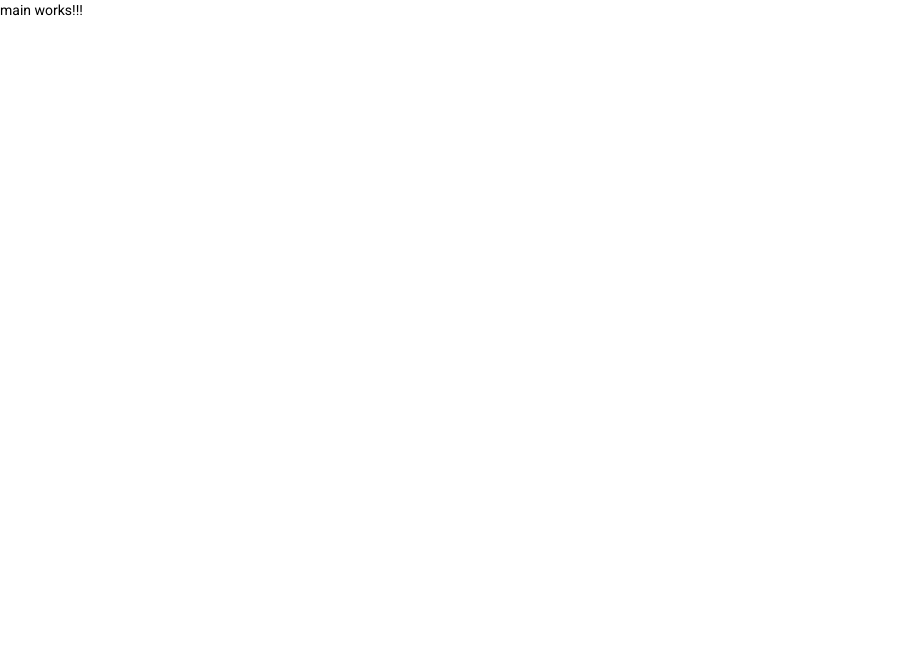
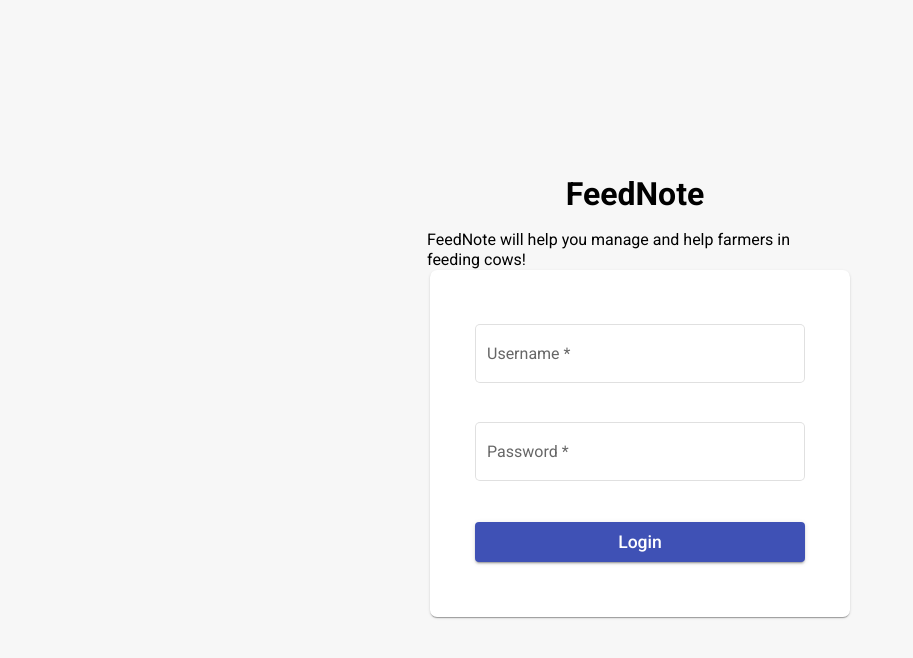
Before and after one commit to huytrandev/feednote, an Angular app: page /login in a window 1280 px wide. Before the commit this address led to /. Shown: the top 658 px of the page, without its empty margins (0-913 px from the left). Built offline with nearby package versions, Linux system fonts and the light colour scheme.

Commit message:
completed login page

```diff
--- a/package.json
+++ b/package.json
@@ -15,6 +15,7 @@
     "@angular/common": "~12.1.1",
     "@angular/compiler": "~12.1.1",
     "@angular/core": "~12.1.1",
+    "@angular/flex-layout": "^12.0.0-beta.34",
     "@angular/forms": "~12.1.1",
     "@angular/material": "~12.2.2",
     "@angular/platform-browser": "~12.1.1",
--- a/src/app/app.component.html
+++ b/src/app/app.component.html
@@ -1,2 +1,2 @@
-<p>main works!!!</p>
+
 <router-outlet></router-outlet>
--- /dev/null
+++ b/src/app/login/login.component.html
@@ -0,0 +1,45 @@
+<div
+  class="login-wrapper"
+  fxLayout="row wrap"
+  fxLayout.lt-md="column"
+  fxLayoutAlign="center center"
+  fxLayoutGap="10"
+>
+  <div
+    fxFlex="50%"
+    fxLayout="column"
+    fxLayoutAlign="center center"
+    class="left"
+  >
+    <div class="logo-brand">
+      <span>FeedNote</span>
+    </div>
+    <div class="describe">
+      FeedNote will help you manage and help farmers in feeding cows!
+    </div>
+  </div>
+  <div fxFlex="50%" class="right" fxLayoutAlign="center center">
+    <mat-card class="box">
+      <form class="login-form" [formGroup]="loginForm" (ngSubmit)="submit()" >
+        <mat-form-field class="login-full-width" appearance="outline">
+          <mat-label>Username</mat-label>
+          <input matInput type="text" formControlName="username" />
+
+          <mat-error *ngIf="f.username.errors?.required">Username is required.</mat-error>
+          <mat-error *ngIf="f.username.errors?.minlength">Username has to be at least 5 characters.</mat-error>
+          <mat-error *ngIf="loginError">Your username or password is incorrect. Try again.</mat-error>
+        </mat-form-field>
+
+        <mat-form-field class="login-full-width" appearance="outline">
+          <mat-label>Password</mat-label>
+          <input  matInput type="password" type="password" formControlName="password" />
+
+          <mat-error *ngIf="f.password.errors?.required">Password is required.</mat-error>
+          <mat-error *ngIf="f.password.errors?.minlength">Password has to be at least 5 characters.</mat-error>
+        </mat-form-field>
+
+        <button mat-raised-button color="primary" class="btn-login" type="submit">Login</button>
+      </form>
+    </mat-card>
+  </div>
+</div>
--- /dev/null
+++ b/src/app/login/login.component.scss
@@ -0,0 +1,51 @@
+.login-wrapper {
+  min-height: 100vh;
+}
+.box {
+  position: relative;
+  top: 0;
+  opacity: 1;
+  float: left;
+  padding: 60px 50px 40px 50px;
+  width: 100%;
+  background: #fff;
+  border-radius: 7px;
+  transform: scale(1);
+  -webkit-transform: scale(1);
+  -ms-transform: scale(1);
+  z-index: 5;
+  max-width: 330px;
+}
+.login-wrapper .login-form {
+  min-width: 100%;
+  max-width: 300px;
+  width: 100%;
+}
+.login-wrapper .login-full-width,
+.login-wrapper .btn-login {
+  width: 100%;
+}
+.login-wrapper .mat-card {
+  padding: 45px 45px 55px;
+}
+.login-wrapper .btn-login {
+  font-size: 1.1rem;
+  line-height: 40px;
+  margin-top: 10px;
+}
+.login-wrapper mat-form-field {
+  margin: 5px auto;
+}
+.login-wrapper .mat-form-field-appearance-legacy .mat-form-field-infix {
+  padding: 0.8375em 0;
+}
+.left .describe {
+  width: 65%;
+}
+.left .logo-brand {
+  margin-bottom: 20px;
+}
+.left .logo-brand span {
+  font-weight: 700;
+  font-size: 2rem;
+}
--- /dev/null
+++ b/src/app/login/login.component.ts
@@ -0,0 +1,36 @@
+import { Component, OnInit } from '@angular/core';
+import { FormBuilder, FormGroup, Validators } from '@angular/forms';
+
+@Component({
+  selector: 'app-login',
+  templateUrl: './login.component.html',
+  styleUrls: ['./login.component.scss'],
+})
+export class LoginComponent implements OnInit {
+  loginForm!: FormGroup;
+  loginError: boolean = false;
+
+  constructor(private fb: FormBuilder) {}
+
+  ngOnInit(): void {
+    this.buildLoginForm();
+  }
+
+  get f() {
+    return this.loginForm.controls;
+  }
+
+  buildLoginForm(): void {
+    this.loginForm = this.fb.group({
+      username: ['', [Validators.required, Validators.minLength(5)]],
+      password: ['', [Validators.required, Validators.minLength(5)]],
+    });
+  }
+
+  submit(): void {
+    if (this.loginForm.invalid) return;
+
+    console.log(this.loginForm.value);
+    this.loginForm.reset();
+  }
+}
--- a/src/index.html
+++ b/src/index.html
@@ -2,13 +2,13 @@
 <html lang="en">
   <head>
     <meta charset="utf-8" />
-    <title>FeThesis</title>
+    <title>FeedNote</title>
     <base href="/" />
     <meta name="viewport" content="width=device-width, initial-scale=1" />
     <link rel="icon" type="image/x-icon" href="favicon.ico" />
     <link rel="preconnect" href="https://fonts.gstatic.com" />
     <link
-      href="https://fonts.googleapis.com/css2?family=Roboto:wght@300;400;500&display=swap"
+      href="https://fonts.googleapis.com/css2?family=Roboto:wght@300;400;500;700;900&display=swap"
       rel="stylesheet"
     />
     <link
--- a/src/styles.scss
+++ b/src/styles.scss
@@ -7,4 +7,6 @@ body {
 body {
   margin: 0;
   font-family: Roboto, "Helvetica Neue", sans-serif;
+  font-size: 16px !important;
+  background: #f7f7f7;
 }
```
Also changed, not shown: src/app/app-routing.module.ts (+6 -1 lines), src/app/app.module.ts (+10 -2 lines), 2 other files (tests, documents, lock files or other folders).
